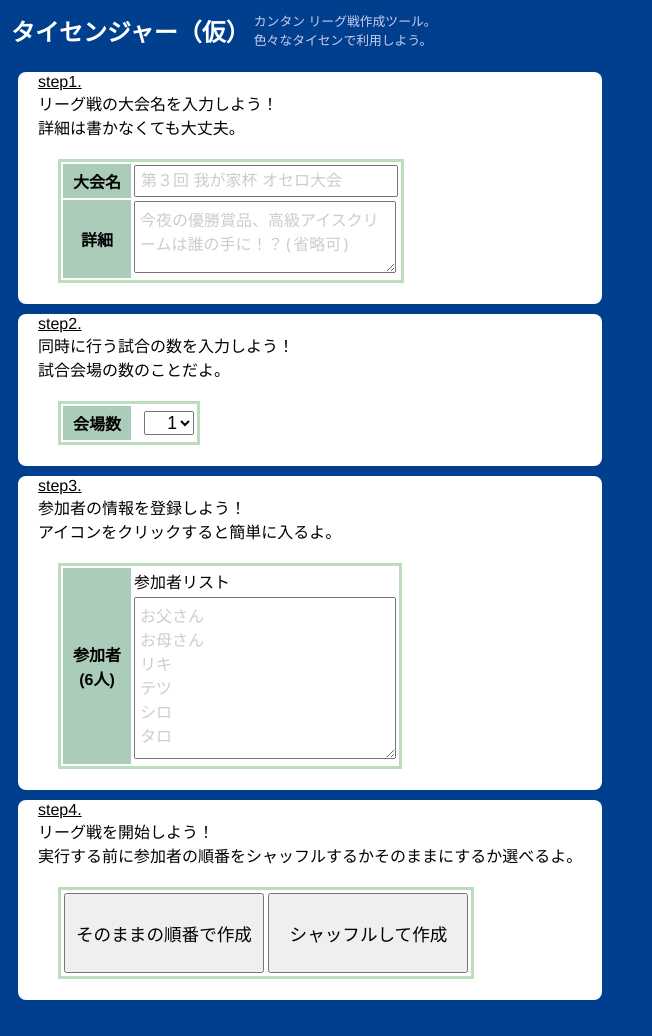
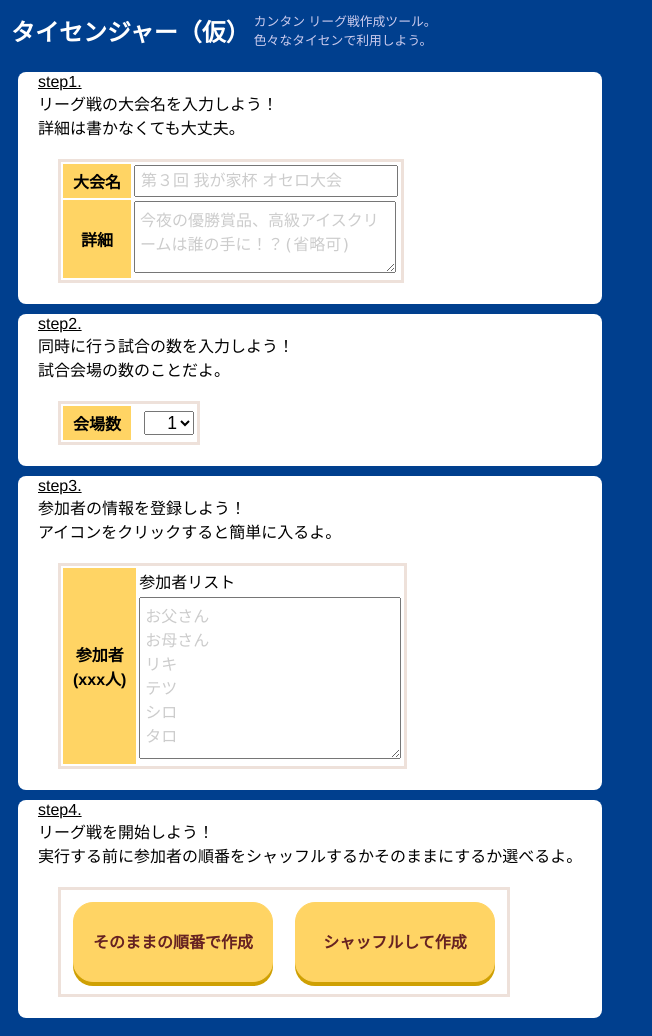
Before and after one commit to yo16/roundrobin, a Flask app: page / in a window 1280 px wide. Shown: the whole page, without its empty margins (0-652 px from the left). Before the commit the page ends 1000 px from the top, so only its background shows below. Run offline with Flask 2, Linux system fonts and the light colour scheme.

Commit message:
create button

```diff
--- a/static/css/entry.css
+++ b/static/css/entry.css
@@ -31,11 +31,11 @@ entry.css
 
 .td_stepframe > table {
     background-color: #fff;
-    border: 3px solid #bdb;
+    border: 3px solid rgb(238, 225, 218);
     margin: 20px;
 }
 .td_stepframe th {
-    background-color: rgb(170, 204, 184);
+    background-color: #FFD464;
     padding: 5px 10px;
 }
 #area_detail {
@@ -59,8 +59,44 @@ entry.css
     text-align: right;
     font-size: 1.1rem;
 }
-.btn_regist {
+
+
+
+
+#tbl_regist td{
+    padding: 10px;
+}
+/* 参考 https://yusukegoto.com/734/ */
+.button1{
+    width: 120px;
+    height: 40px;
+}
+.button1 a{
+    display: block;
+    box-sizing: border-box;
+    position: relative;
+    top: 0px;
+    left: 0px;
+    transition: all 0.2s cubic-bezier(.09,1.17,.51,.98);
+    border-radius: 20px;
+
     width: 200px;
     height: 80px;
-    font-size: 1.1rem;
+    line-height: 80px;
+
+    text-decoration: none;
+    text-align: center;
+    font-weight: bold;
+
+    color: #622;
+    background-color: #FFD464;
+    border: solid 1px #FFD464;
+    box-shadow: 0px 4px #cfa003;
 }
+.button1 a:active{
+    top: 4px;
+
+    background-color: #fae49c;
+    border: solid 3px #cfa003;
+    box-shadow: 0px 0px #cfa003;
+}
--- a/templates/entry.html
+++ b/templates/entry.html
@@ -70,7 +70,7 @@
                 アイコンをクリックすると簡単に入るよ。
                 <table id="tbl_players">
                     <tr>
-                        <th rowspan="3">参加者<br /><span id="num_of_palyers">(6人)</span></th>
+                        <th rowspan="3">参加者<br /><span id="num_of_palyers">(xxx人)</span></th>
                         <td>参加者リスト</td>
                     </tr>
                     <tr>
@@ -95,8 +95,10 @@
                 <table id="tbl_regist">
                     <tr>
                         <td>
-                            <button type="button" class="btn_regist">そのままの順番で作成</button>
-                            <button type="button" class="btn_regist">シャッフルして作成</button>
+                            <span class="button1"><a>そのままの順番で作成</a></span>
+                        </td>
+                        <td>
+                            <span class="button1"><a>シャッフルして作成</a></span>
                         </td>
                     </tr>
                 </table>
```
